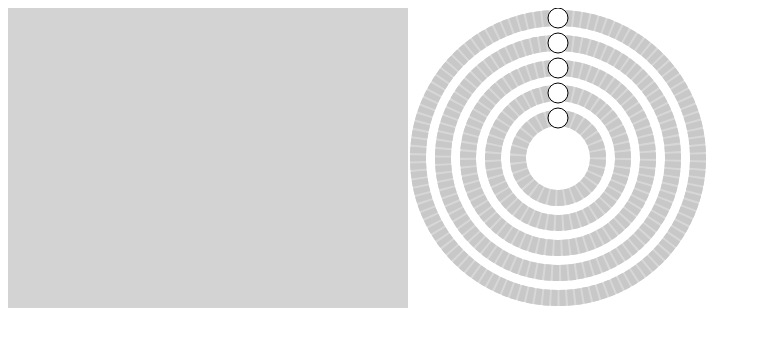
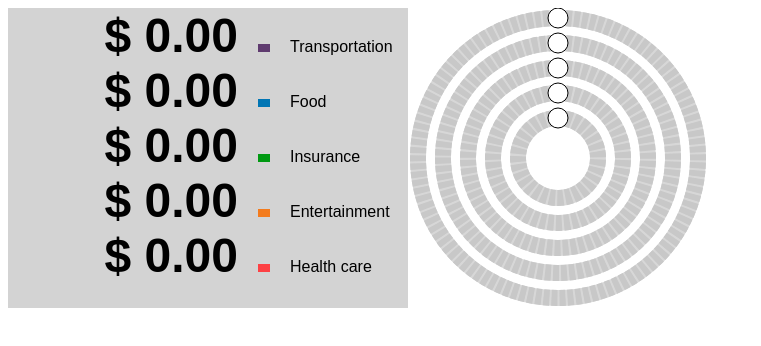
Before and after one commit to brdavs/circular_slider, a website: page index.html in a window 1280 px wide. Shown: the whole page, without its empty margins (0-761 px from the left). Drawn offline with Linux system fonts and the light colour scheme.

Commit message:
Info block added

```diff
--- a/index.html
+++ b/index.html
@@ -9,11 +9,31 @@
         #multiple_sliders {
             float: left;
         }
+
         #multiple_sliders_info {
             float:left;
+            font-family: Arial, Helvetica, sans-serif;
             width: 400px;
             min-height: 300px;
             background: lightgrey;
+        }
+        #multiple_sliders_info .slider * {
+            display: inline-block;
+        }
+        #multiple_sliders_info .value {
+            width: 230px;
+            text-align: right;
+            font-size: 48px;
+            font-weight: bold;
+        }
+        #multiple_sliders_info .box {
+            width: 12px;
+            height: 8px;
+            margin: 0 20px;
+        }
+
+        .handle {
+            cursor: pointer;
         }
     </style>
     <script src="slider.js"></script>
@@ -25,6 +45,9 @@
             dash: 6,
             gap: 2,
             rotate: 0,
+            min_value: 0,
+            max_value: 360,
+            stepping: 0,
             color: "#977fa1",
             gap_color: "#5f3b6f",
             bg_color: "#d7d7d7",
--- a/slider.js
+++ b/slider.js
@@ -170,6 +170,7 @@ function slider(id, data) {
 
     // Fill the sliders up with 1 slider for now
     data.forEach(function(item) {
+        item.class = item.name.toLowerCase().replace(" ", "_");
         sliders.push(
             mk_slider(item)
         );
@@ -195,22 +196,38 @@ function slider(id, data) {
     element.style.height = element.style.width;
 
     // Create Infobox ----------------------------------------------------------
+    infobox_element = null;
     this.infobox = function(id) {
-        var container = document.getElementById(id);
-
+        infobox_element = document.getElementById(id)
         sliders.forEach(function(slider) {
+            var dd = slider.slider_data.data;
             var el = ce({
                 el: "div",
-                attr: {
-                    class: slider.slider_data.data.name.replace(" ", "_").toLowerCase()
-                },
-                content: 'AAAA'
+                attr: {class: ["slider", dd.class].join(" ")},
+                content: ["value", "box", "name"].map(function(klass) {
+                    switch(klass){
+                        case "value":
+                            content = "$ " + dd.min_value.toFixed(2); break;
+                        case "name":
+                            content = dd.name; break;
+                        default:
+                            content = '';
+                    }
+                    return {
+                        el: "div",
+                        attr: {
+                            class: klass,
+                            style: klass=="box" ? "background-color:"+dd.gap_color+";" : false
+                        },
+                        content: content
+                    };
+                })
             });
-            container.appendChild(
-                el
-            );
+            infobox_element.appendChild(el);
         });
+        return infobox_element;
     }
+
 
     // Movement and actions ----------------------------------------------------
 
@@ -236,12 +253,11 @@ function slider(id, data) {
         );
 
         // Set up for rotation
-        handle.addEventListener('mousedown', function(e) {
-            sl.slider_data.rotating =  true;
-        }, false);
-        handle.addEventListener('touchstart', function(e) {
-            sl.slider_data.rotating =  true;
-        }, false);
+        "mousedown touchstart".split(' ').forEach(function(action) {
+            handle.addEventListener(action, function(e) {
+                sl.slider_data.rotating =  true;
+            });
+        });
 
         // Jump to location
         sl.addEventListener('mousedown', function(e) {
@@ -260,8 +276,10 @@ function slider(id, data) {
     }, false);
 
     // Track and fix positions suring movement
-    document.addEventListener('mousemove', move_handle, false);
-    document.addEventListener('touchmove', move_handle, false);
+    "mousemove touchmove".split(" ").forEach(function() {
+        document.addEventListener('mousemove', move_handle);
+    });
+
 
     /**
      * Acts on handle being moved
@@ -309,7 +327,7 @@ function slider(id, data) {
                 cartesian_position.y - dd.size
             );
 
-            // Opening the arcs
+            // Opening/closing the arcs
             var arcs = sl.getElementsByClassName("arc");
             for(var i=0; i<arcs.length; i++) {
                 arc_data = describeArc(
@@ -321,6 +339,11 @@ function slider(id, data) {
                 )
                 arcs[i].setAttribute("d", arc_data);
             }
+
+            // Updating data in info box
+            if(!infobox_element) return;
+            var el_value = infobox_element.querySelector("."+dd.class+" .value");
+            el_value.textContent = "$ " + (Math.round(d.angle * 100) / 100).toFixed(2);
 
         });
     }
@@ -339,7 +362,7 @@ function ce(data) {
 
     // Create node and ad a namespace to it
     var node = document.createElement(data.el)
-    node = document.createElementNS("http://www.w3.org/2000/svg", data.el);
+    node = data.el!="div" ? document.createElementNS("http://www.w3.org/2000/svg", data.el) : node;
 
     // Get all attributes to the node
     for(k in data.attr) {
```
